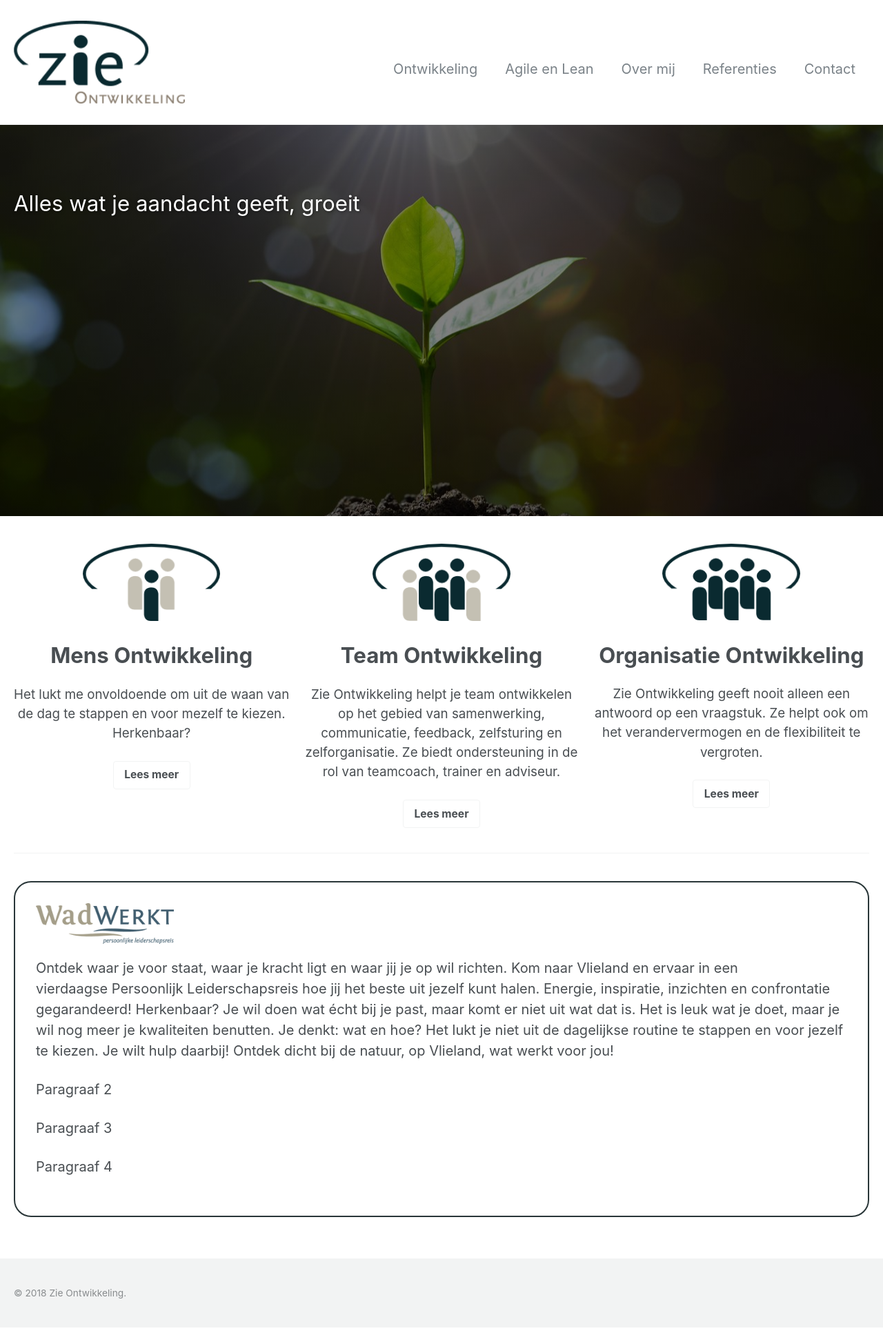
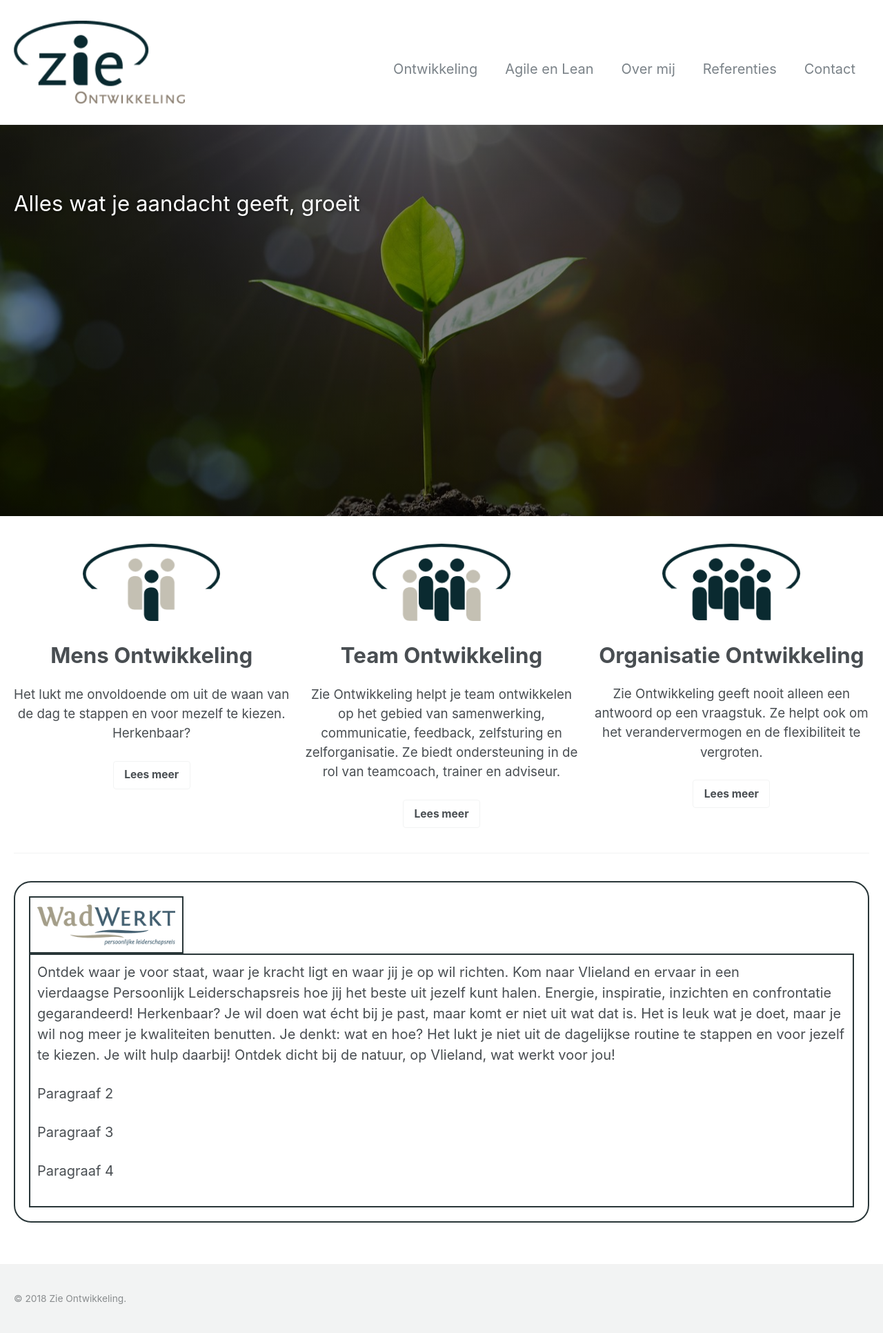
Before and after one commit to twinmum1/zie-ontwikkeling, a Jekyll site: the page built from _pages/proef.md, in a window 1280 px wide. Shown: the whole page at 69% size. Built offline with Jekyll 4.4.1, drawn with Linux system fonts in a browser that asks for light colours.

Commit message:
Update proef.md

```diff
--- a/_pages/proef.md
+++ b/_pages/proef.md
@@ -45,10 +45,10 @@ feature_row:
 {% include feature_row %}
 
 <div style="border-radius: 25px; border: 2px solid #293638; padding: 20px; display: table;">
-  <div style="float: left; padding: 10px;">
+  <div style="border: 2px solid #293638; float: left; padding: 10px;">
     <a href="http://www.wad-werkt.nl"><img width="200" height="58" src="https://twinmum1.github.io/zie-ontwikkeling/assets/images/wadwerkt-logo-colour.png" alt="wad-werkt.nl"/></a>
   </div>
-  <div style="float: left; padding: 10px;">
+  <div style="border: 2px solid #293638; float: right; padding: 10px;">
     <p>Ontdek waar je voor staat, waar je kracht ligt en waar jij je op wil richten. Kom naar Vlieland en ervaar in een vierdaagse Persoonlijk Leiderschapsreis hoe jij het beste uit jezelf kunt halen. Energie, inspiratie, inzichten en confrontatie gegarandeerd!
 Herkenbaar?
 Je wil doen wat écht bij je past, maar komt er niet uit wat dat is.
```
